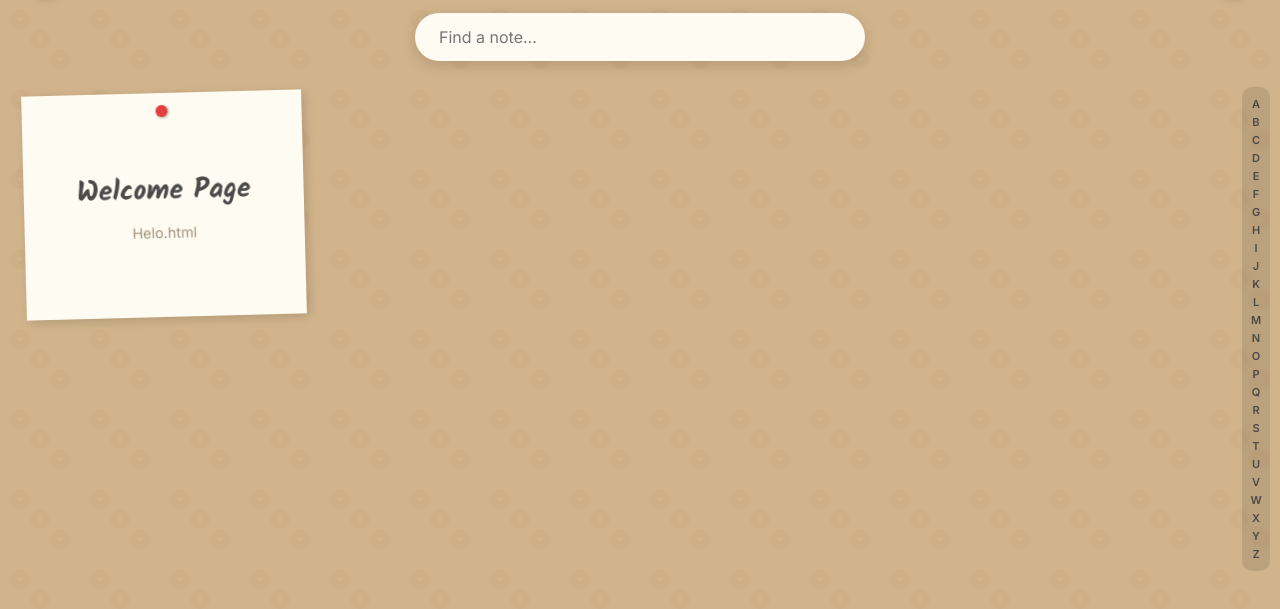
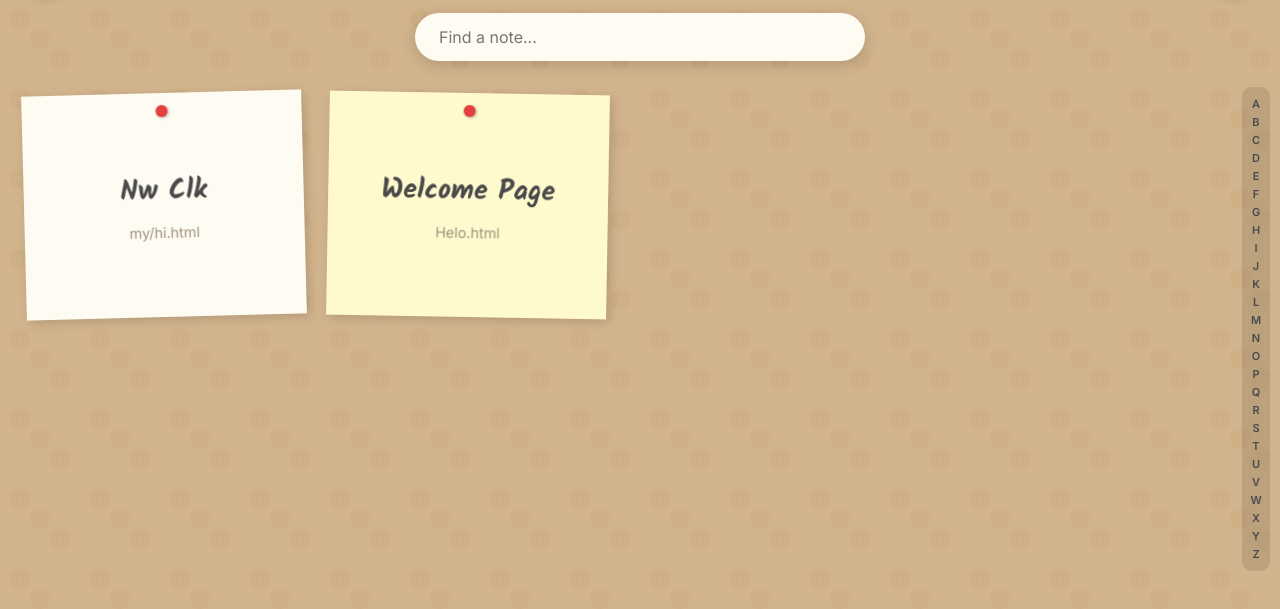
Before and after one commit to Curiouskite/Curiouskite.github.io, a plain HTML site: page index.html in a window 1280 px wide. Shown: the part 71-680 px from the top of the page. Drawn offline with Linux system fonts and the light colour scheme.

Commit message:
Update index.html

```diff
--- a/index.html
+++ b/index.html
@@ -219,6 +219,7 @@
 
     <main class="notes-grid" id="fileList">
         <div class="note"> <a href="Helo.html"><span class="note-title">Welcome Page</span><span class="note-filename">Helo.html</span></a></div>
+        <div class="note"> <a href="my/hi.html"><span class="note-title">Nw Clk</span><span class="note-filename">my/hi.html</span></a></div>
     </main>
 
     <div class="fast-scroll-slider" id="fastScrollSlider"></div>
```
